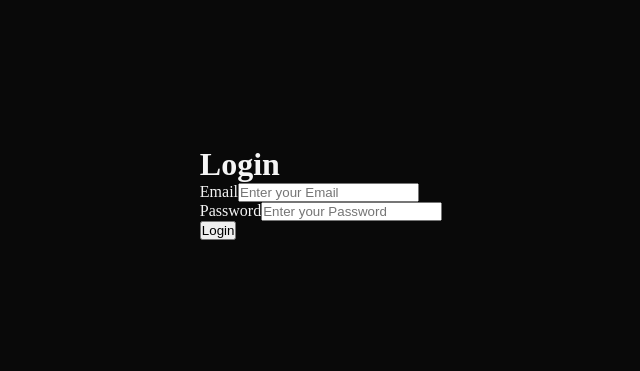
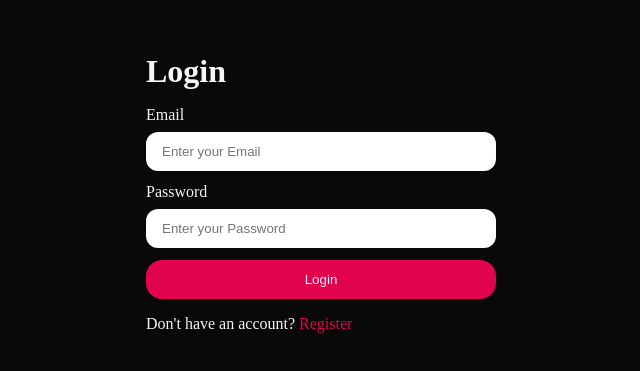
Before and after one commit to Spoider12/AI-Interview, a React app in the folder Frontend/: page /login in a window 1280 px wide. Shown: the part 207-578 px from the top of the page, without its empty margins (319-959 px from the left). Built offline with nearby package versions, Linux system fonts and the light colour scheme; the HTML template or start-up script is replaced by a standard one.

Commit message:
register and login ui implemented

```diff
--- a/Frontend/src/auth/auth.form.scss
+++ b/Frontend/src/auth/auth.form.scss
@@ -5,4 +5,40 @@ main{
     display: flex;
     justify-content: center;
     align-items: center;
+
+
+    .form-container{
+        min-width: 350px;
+
+        display: flex;
+        flex-direction: column;
+        gap: 1rem;
+    }
+
+    form{
+        display: flex;
+        flex-direction: column;
+        gap: 0.75rem;
+    }
+
+    .input-group{
+        display: flex;
+        flex-direction: column;
+
+        gap: 0.5rem;
+
+
+        input{
+            border: none;
+            outline: none;
+            padding-inline: 1rem;
+            padding-block: 0.75rem;
+            border-radius: 0.75rem;
+        }
+    }
+
+    a{
+        color: #e1034d;
+        text-decoration: none;
+    }
 }
--- a/Frontend/src/pages/Login.jsx
+++ b/Frontend/src/pages/Login.jsx
@@ -1,12 +1,17 @@
 import React from 'react'
 import '../auth/auth.form.scss'
+import { useNavigate, Link } from 'react-router'
 
 const Login = () => {
+
+  const handleSubmit = (e) =>{
+    e.preventDefault();
+  }
   return (
     <main>
       <div className="form-container">
         <h1>Login</h1>
-        <form>
+        <form onSubmit={handleSubmit}>
             <div className="input-group">
                 <label htmlFor="email">Email</label>
                 <input type="email" id="email" name="email" placeholder="Enter your Email" />
@@ -15,8 +20,9 @@ const Login = () => {
                 <label htmlFor="password">Password</label>
                 <input type="password" id="password" name="password" placeholder="Enter your Password" />
             </div>
-            <button type="submit">Login</button>
+            <button className='button primary-button' type="submit">Login</button>
         </form>
+        <p>Don't have an account? <Link to={"/register"} >Register</Link> </p>
         </div>
     </main>
   )
--- a/Frontend/src/pages/Register.jsx
+++ b/Frontend/src/pages/Register.jsx
@@ -1,12 +1,15 @@
 import React from 'react'
-
+import {useNavigate, Link} from 'react-router'
 const Register = () => {
+    const handleSubmit = (e) =>{
+    e.preventDefault();
+    }
   return (
     <div>
       <main>
         <div className="form-container">
           <h1>Register</h1>
-          <form>
+          <form onSubmit={handleSubmit}>
             <div className="input-group">
               <label htmlFor="username">Username</label>
               <input type="text" id="username" name="username" placeholder="Enter your Username" />
@@ -19,8 +22,9 @@ const Register = () => {
               <label htmlFor="password">Password</label>
               <input type="password" id="password" name="password" placeholder="Type your Password" />
             </div>
-            <button type="submit">Register</button>
+            <button className='button primary-button' type="submit">Register</button>
           </form>
+          <p> Already Have an Account <Link to={"/login"} >Login</Link> </p>
         </div>
       </main>
     </div>
--- a/Frontend/src/style.scss
+++ b/Frontend/src/style.scss
@@ -1,3 +1,4 @@
+@use "./styles/button.scss";
 *{
     margin: 0;
     padding: 0;
--- /dev/null
+++ b/Frontend/src/styles/button.scss
@@ -0,0 +1,21 @@
+.button{
+    border:none;
+    outline:none;
+    padding-inline: 1.5rem;
+    padding-block: 0.75rem;
+    border-radius: 1rem;
+    cursor: pointer;
+    transition: all 0.3s ease-in-out;
+
+
+
+    &.primary-button{
+    background-color: #e1034d;
+    color: whitesmoke;
+}
+
+
+&:active{
+    transform: scale(0.95);
+}
+}
```
